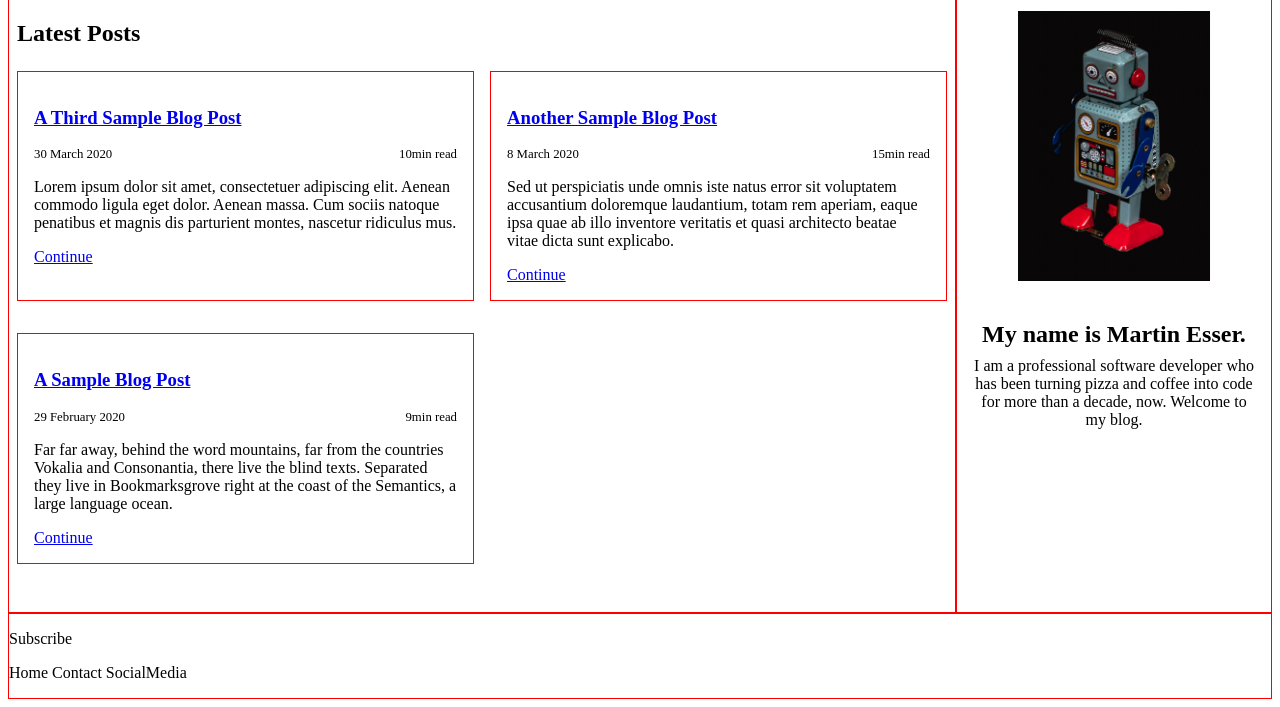
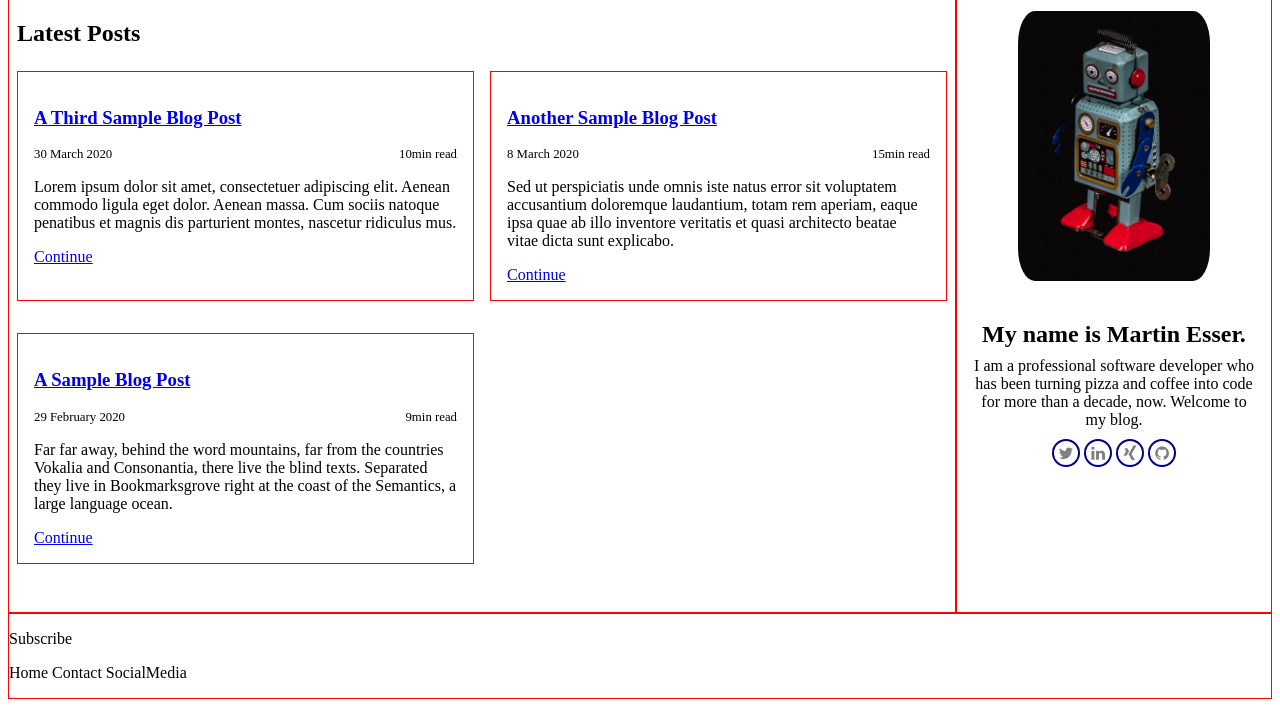
Before and after one commit to mr-esser/personal-blog-website, a plain HTML site: page index.html in a window 1280 px wide. Shown: the part 163-870 px from the top of the page. Drawn offline with Linux system fonts and the light colour scheme.

Commit message:
feat: Add social networking buttons to all pages
Also, rounded corners on images.

```diff
--- a/index.html
+++ b/index.html
@@ -6,6 +6,7 @@
   <meta name="author" content="Martin Esser">
   <meta name="description" content="This is Martin Esser's personal blog">
   <meta name="viewport" content="width=device-width, initial-scale=1">
+  <link rel="stylesheet" href="https://cdnjs.cloudflare.com/ajax/libs/font-awesome/4.7.0/css/font-awesome.min.css">
   <link href="stylesheets/main.css" rel="stylesheet">
   <title>Mr. Esser's Blog</title>
 </head>
@@ -95,6 +96,12 @@
           I am a professional software developer who has been turning pizza and coffee into code
           for more than a decade, now. Welcome to my blog.
         </p>
+        <div class="social-sharing">
+          <a href="https://www.twitter.com" class="fa fa-twitter"></a>
+          <a href="https://www.linkedin.com" class="fa fa-linkedin"></a>
+          <a href="https://www.xing.com" class="fa fa-xing"></a>
+          <a href="https://www.github.com/mr-esser" class="fa fa-github"></a>
+        </div>
       </div>
     </section>
     <footer class="box footer">
--- a/stylesheets/blog-post.css
+++ b/stylesheets/blog-post.css
@@ -76,6 +76,7 @@ h1, h2 {
 
 .about-image {
   border: 10px solid darkblue;
+  border-radius: 15%;
   grid-area: img;
   /* Limit size to never fill parent completely. Keep ratio. */
   max-width: 80%;
@@ -143,6 +144,22 @@ font-size: 1.1rem;
   font-style: italic;
   font-weight: bold;
 }
+
+.social-sharing {
+  margin: 0.4em 0;
+  padding: 4px 8px;
+}
+
+.fa {
+  width: 1rem;
+  height: 1rem;
+  padding: 4px;
+  color: grey;
+  text-align: center;
+  text-decoration: none;
+  border-radius: 50%;
+  border: 2px solid darkblue;
+}
 /* Layout for large screens */
 
 @media(min-width:1100px) {
--- a/stylesheets/main.css
+++ b/stylesheets/main.css
@@ -76,6 +76,7 @@ h1, h2 {
   /* Limit size to never fill parent completely. Keep ratio. */
   max-width: 80%;
   max-height: 90%;
+  border-radius: 12%;
 }
 
 .about-intro {
@@ -92,6 +93,21 @@ h1, h2 {
   margin: 0.2em 0;
 }
 
+.social-sharing {
+  margin: 0.4em 0;
+  padding: 4px 8px;
+}
+
+.fa {
+  width: 1rem;
+  height: 1rem;
+  padding: 4px;
+  color: grey;
+  text-align: center;
+  text-decoration: none;
+  border-radius: 50%;
+  border: 2px solid darkblue;
+}
 /* Styling for content area */
 
 .content {
```
Also changed, not shown: posts/2020-02-29-a-sample-blog-post.html (+7 -0 lines), posts/2020-03-08-another-sample-blog-post.html (+6 -0 lines).
